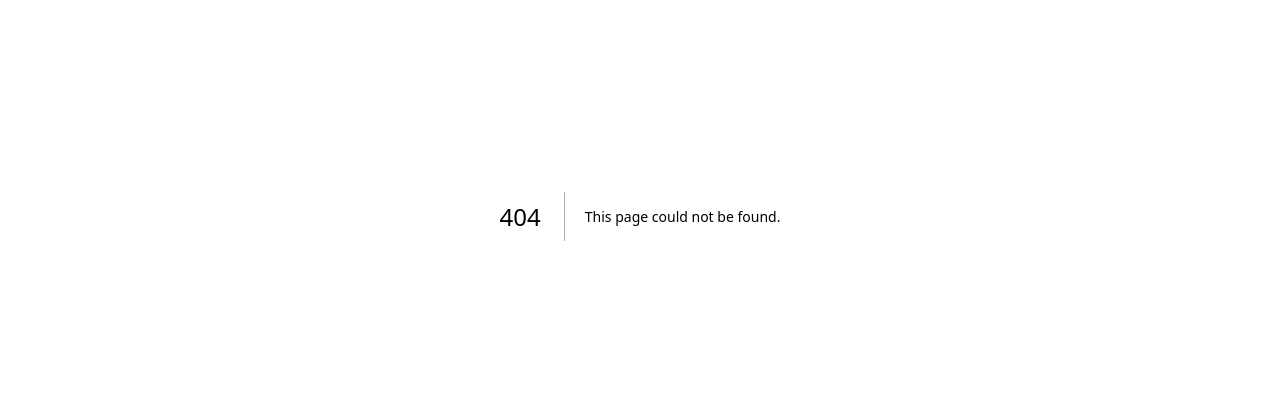
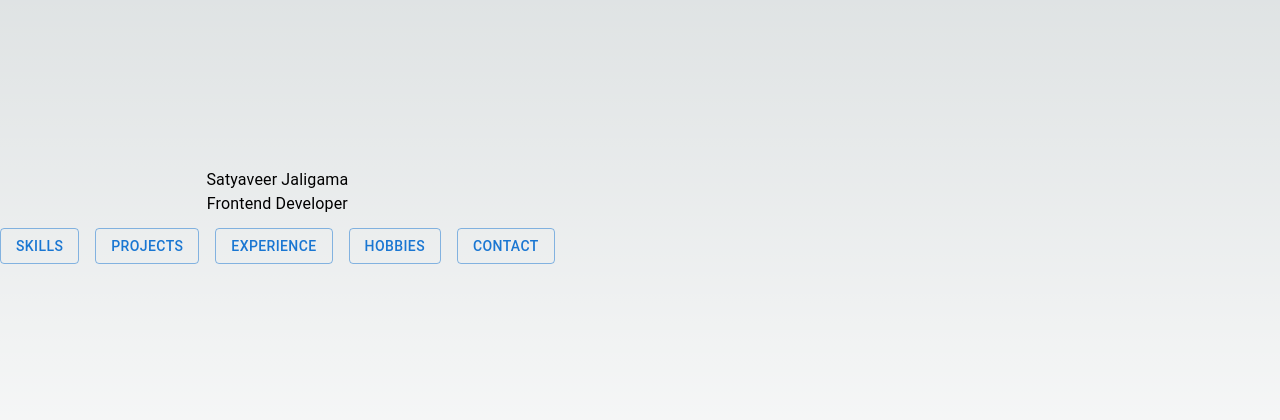
Before and after one commit to Satyaveerjaligama/portfolio-1, a Next.js app: page /home/ in a window 1280 px wide. Before the commit this address had no page. Shown: the part 184-604 px from the top of the page. Built offline with nearby package versions, Linux system fonts and the light colour scheme.

Commit message:
added skills page and header

```diff
--- a/app/globals.css
+++ b/app/globals.css
@@ -26,23 +26,28 @@ body {
     rgb(var(--background-start-rgb));
 }
 
-body {
-  background-image: radial-gradient(
-      circle at 20% 100%,
-      rgba(184, 184, 184, 0.1) 0%,
-      rgba(184, 184, 184, 0.1) 33%,
-      rgba(96, 96, 96, 0.1) 33%,
-      rgba(96, 96, 96, 0.1) 66%,
-      rgba(7, 7, 7, 0.1) 66%,
-      rgba(7, 7, 7, 0.1) 99%
-    ),
-    linear-gradient(40deg, #040a22, #162561, #202e64, #6f7aa6);
-  background-repeat: no-repeat;
-  background-size: cover;
-}
-
 @layer utilities {
   .text-balance {
     text-wrap: balance;
   }
 }
+
+.home-page-btns {
+  color: #5a5a5a;
+  border-color: #5a5a5a;
+}
+
+.home-page-btns:hover, .header a:hover {
+  color: #1976d2;
+}
+
+.header {
+  position: absolute;
+  top: 0px;
+  left: 0px;
+  box-shadow: 0px -5px 15px white;
+}
+
+.skills {
+  margin-top: 100px;
+}
--- a/app/layout.tsx
+++ b/app/layout.tsx
@@ -5,7 +5,7 @@ import "./globals.css";
 const inter = Inter({ subsets: ["latin"] });
 
 export const metadata: Metadata = {
-  title: "Create Next App",
+  title: "Satyaveer Jaligama",
   description: "Generated by create next app",
 };
 
--- a/app/page.tsx
+++ b/app/page.tsx
@@ -1,19 +1,34 @@
+"use client"
 import { Typography, Grid } from "@mui/material";
 import { inter, roboto_mono } from "./fonts";
 import CustomButton from "@/components/CustomButton";
+import { useRouter } from "next/navigation";
 
 export default function Home() {
+  const router = useRouter();
+
   return (
     <Grid container className="grid place-items-center h-screen">
       <Grid item className="text-center">
         <Typography className={`${inter.className} text-5xl mb-3`}>Satyaveer Jaligama</Typography>
         <Typography className={roboto_mono.className}>Frontend Developer</Typography>
-        <Grid container className="mt-3">
-          <Grid>
-              <CustomButton title="Skills" variant="outlined"/>
-              <CustomButton title="Experience" variant="outlined"/>
-              <CustomButton title="Hobbies" variant="outlined"/>
-              <CustomButton title="Contact" variant="outlined"/>
+        <Grid container columnSpacing={2} className="mt-3 justify-center">
+          <Grid item>
+              <CustomButton title="Skills" variant="outlined" className="home-page-btns normal-case rounded-3xl" onClick={()=>{
+                router.push("/skills");
+              }}/>
+          </Grid>
+          <Grid item>
+              <CustomButton title="Projects" variant="outlined" className="home-page-btns normal-case rounded-3xl"/>
+          </Grid>
+          <Grid item>
+            <CustomButton title="Experience" variant="outlined" className="home-page-btns normal-case rounded-3xl"/>
+          </Grid>
+          <Grid item>
+            <CustomButton title="Hobbies" variant="outlined" className="home-page-btns normal-case rounded-3xl"/>
+          </Grid>
+          <Grid item>
+            <CustomButton title="Contact" variant="outlined" className="home-page-btns normal-case rounded-3xl"/>
           </Grid>
         </Grid>
       </Grid>
--- /dev/null
+++ b/app/skills/layout.tsx
@@ -0,0 +1,15 @@
+import Header from "@/components/Header";
+import { ReactNode } from "react";
+
+const Layout = ({children} : Readonly<{children: ReactNode}>) => {
+    return (
+        <html>
+            <body>
+                <Header />
+                {children}
+            </body>
+        </html>
+    )
+}
+
+export default Layout;
--- /dev/null
+++ b/app/skills/page.tsx
@@ -0,0 +1,12 @@
+import { Typography, Box } from "@mui/material";
+import React from "react";
+
+const Skills = () => {
+    return (
+        <Box className="skills mx-10">
+            <Typography variant="h4">Skills</Typography>
+        </Box>
+    )
+}
+
+export default Skills;
--- a/components/CustomButton.tsx
+++ b/components/CustomButton.tsx
@@ -1,15 +1,20 @@
 import { Button } from "@mui/material";
+import React, { MouseEventHandler } from "react";
 
 interface CustomButtonProps {
     title: string;
     variant: "text" | "outlined" | "contained";
+    className?: string;
+    onClick?: MouseEventHandler;
 };
 
 const CustomButton = (props: CustomButtonProps) => {
-    const {title, variant} = props;
+    const {title, variant, className, onClick} = props;
     return (
         <Button
+            className={className}
             variant={variant}
+            onClick={onClick}
         >
             {title}
         </Button>
--- /dev/null
+++ b/components/Header.tsx
@@ -0,0 +1,26 @@
+import { Grid } from "@mui/material";
+import Link from "next/link";
+
+const Header = () => {
+  return (
+    <Grid container className="px-5 py-6 justify-end header" columnSpacing={6}>
+      <Grid item>
+        <Link href="/skills">Skills</Link>
+      </Grid>
+      <Grid item>
+        <Link href="/skills">Projects</Link>
+      </Grid>
+      <Grid item>
+        <Link href="/skills">Experience</Link>
+      </Grid>
+      <Grid item>
+        <Link href="/skills">Hobbies</Link>
+      </Grid>
+      <Grid item>
+        <Link href="/skills">Contact</Link>
+      </Grid>
+    </Grid>
+  );
+};
+
+export default Header;
--- a/next.config.mjs
+++ b/next.config.mjs
@@ -1,4 +1,6 @@
 /** @type {import('next').NextConfig} */
-const nextConfig = {};
+const nextConfig = {
+    basePath:"/home"
+};
 
 export default nextConfig;
```
